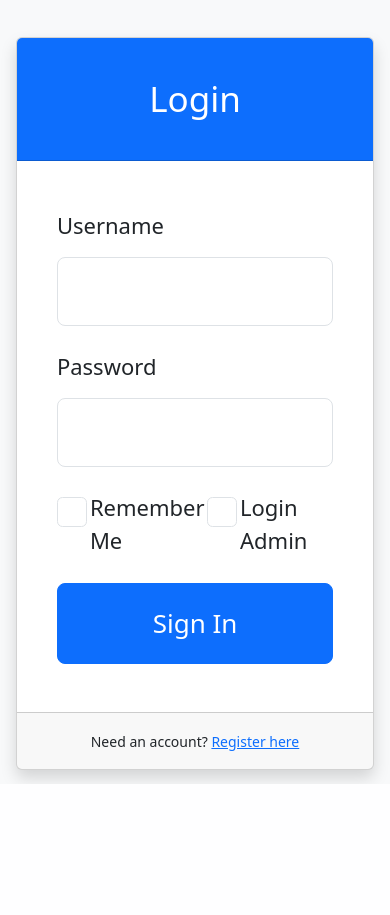
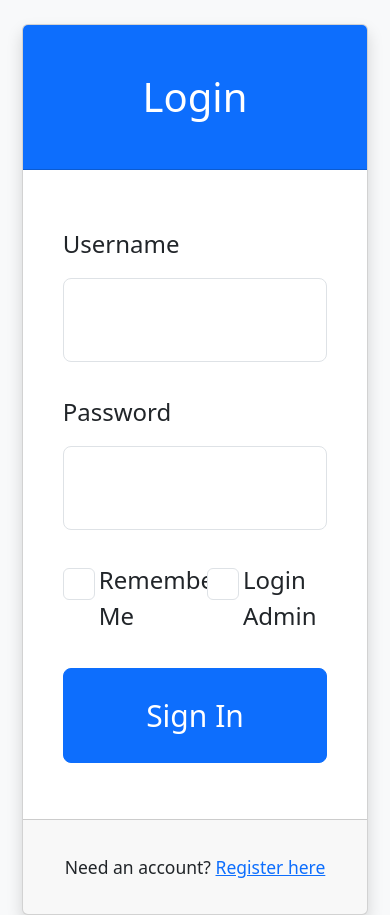
Before and after one commit to Gilaze/church-rides, a Flask app: page /login in a window 390 px wide. Shown: the part 87-1002 px from the top of the page. Before the commit the page ends 871 px from the top, so only its background shows below. Run offline with Flask 3, Linux system fonts and the light colour scheme.

Commit message:
mobile tweaks

```diff
--- a/templates/login.html
+++ b/templates/login.html
@@ -4,41 +4,61 @@
 <style>
     @media (max-width: 767px) {
         .mobile-login-container {
-            min-height: 90vh !important;
+            min-height: 100vh !important;
             padding: 0 !important;
+            display: flex !important;
+            align-items: center !important;
         }
         .mobile-login-card {
-            width: 98vw !important;
+            width: 95vw !important;
             margin: 0 auto !important;
         }
+        .mobile-login-card .card {
+            min-height: 75vh !important;
+            display: flex !important;
+            flex-direction: column !important;
+            justify-content: center !important;
+        }
         .mobile-login-card .card-header {
-            padding: 2.5rem !important;
+            padding: 3rem !important;
         }
         .mobile-login-card .card-body {
-            padding: 3rem 2.5rem !important;
+            padding: 3.5rem 2.5rem !important;
+            flex: 1 !important;
+            display: flex !important;
+            flex-direction: column !important;
+            justify-content: center !important;
         }
         .mobile-login-card .form-label {
-            font-size: 1.375rem !important;
-            margin-bottom: 0.9rem !important;
+            font-size: 1.5rem !important;
+            margin-bottom: 1rem !important;
+            font-weight: 500 !important;
         }
         .mobile-login-card .form-control-lg {
-            font-size: 1.5625rem !important;
-            padding: 0.9375rem 1.25rem !important;
+            font-size: 1.75rem !important;
+            padding: 1.25rem 1.5rem !important;
             height: auto !important;
         }
         .mobile-login-card .btn-lg {
-            font-size: 1.625rem !important;
-            padding: 1.25rem !important;
+            font-size: 1.875rem !important;
+            padding: 1.5rem !important;
         }
         .mobile-login-card h4 {
-            font-size: 2.1875rem !important;
+            font-size: 2.5rem !important;
         }
         .mobile-login-card .form-check {
-            font-size: 1.375rem !important;
+            font-size: 1.5rem !important;
         }
         .mobile-login-card .form-check-input {
-            width: 1.875rem !important;
-            height: 1.875rem !important;
+            width: 2rem !important;
+            height: 2rem !important;
+        }
+        .mobile-login-card .card-footer {
+            padding: 2rem !important;
+            font-size: 1.25rem !important;
+        }
+        .mobile-login-card .mb-4 {
+            margin-bottom: 2rem !important;
         }
     }
 </style>
```
Also changed, not shown: templates/index.html (+52 -1 lines), templates/register.html (+51 -2 lines).
